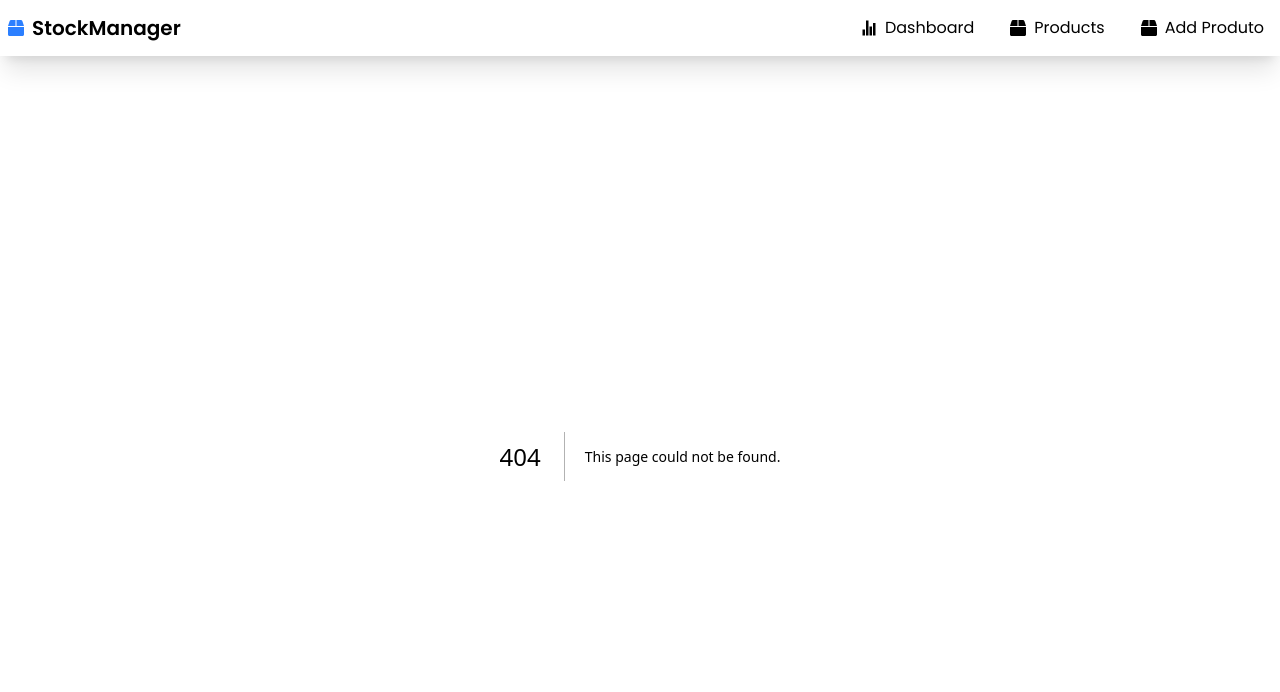
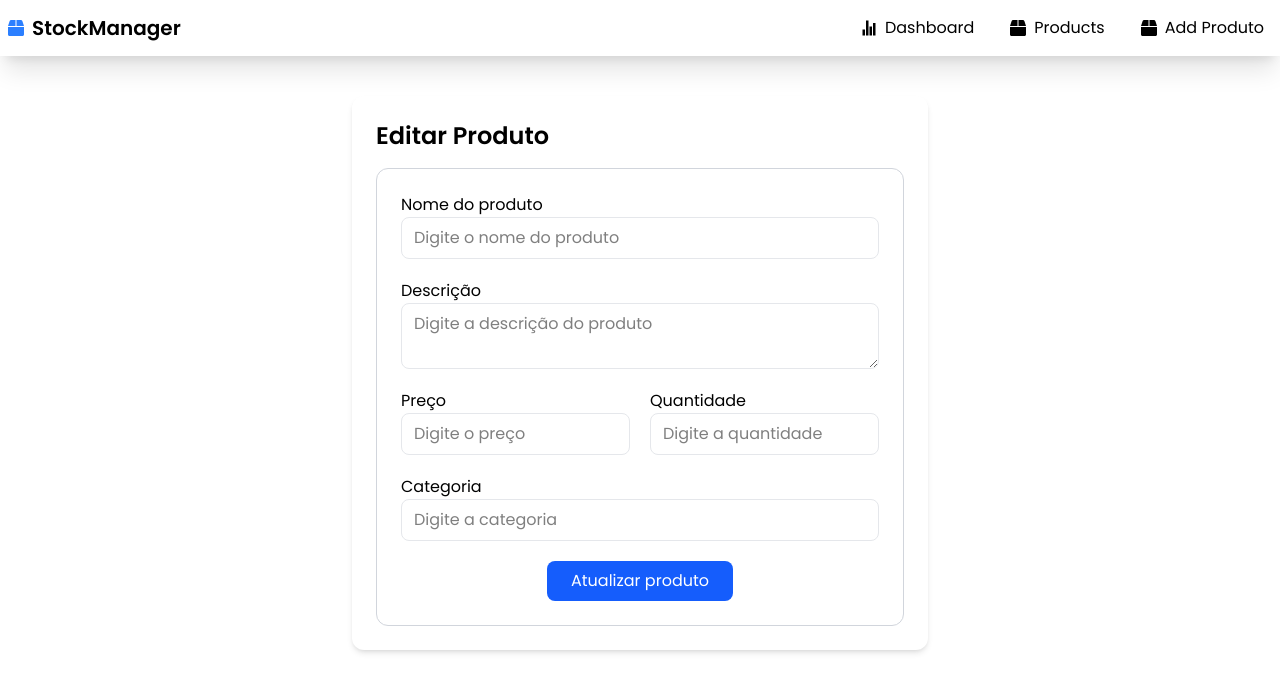
Before and after one commit to Arthurvini17/Stockmanager-frontend, a Next.js app: page /Products/editar/1 in a window 1280 px wide. Before the commit this address had no page. Shown: the top 692 px of the page. Built offline with nearby package versions, Linux system fonts and the light colour scheme; no server answers.

Commit message:
Feat: Edit form feito

```diff
--- a/src/app/Products/ProductsContent.jsx
+++ b/src/app/Products/ProductsContent.jsx
@@ -2,11 +2,15 @@
 
 import { useEffect, useState } from 'react';
 import api from '../../lib/api';
-
+import { CiEdit } from "react-icons/ci";
+import { IoRemoveCircle } from "react-icons/io5";
+import axios from 'axios';
+import { useRouter } from 'next/navigation';
 export default function ProductsContent() {
     const [products, setProducts] = useState([]);
     const [search, setSearch] = useState('');
     const [isLoading, setIsLoading] = useState(true);
+    const router = useRouter();
 
     //buscando produtos
     useEffect(() => {
@@ -47,6 +51,8 @@ export default function ProductsContent() {
             </div>
         );
     }
+
+
     return (
         <div className='w-full mx-auto p-20'>
             <div className=''>
@@ -89,8 +95,14 @@ export default function ProductsContent() {
                             <td className='p-2  text-blue-500'>{prod.category}</td>
                             <td className='p-2 '>{prod.price}</td>
                             <td className='p-2'>{prod.quantity}</td>
-                            <td className='mx-auto  '><button>Editar</button>
-                                <button>Excluir</button>
+                            <td>
+                                <button
+                                    onClick={() => router.push(`/Products/editar/${prod.id}`)}
+                                    aria-label="Editar produto"
+                                    className="text-blue-500 hover:text-blue-700"
+                                >
+                                    <CiEdit />
+                                </button>
                             </td>
                         </tr>
                     )}
--- /dev/null
+++ b/src/app/Products/editar/[id]/page.jsx
@@ -0,0 +1,168 @@
+'use client';
+
+import { useEffect, useState } from 'react';
+import { useParams, useRouter } from 'next/navigation';
+import axios from 'axios';
+
+export default function EditarProduto() {
+    const { id } = useParams();
+    const router = useRouter();
+
+    const [formData, setFormData] = useState({
+        Product_name: '',
+        description: '',
+        price: '',
+        quantity: '',
+        category: '',
+    });
+    const [errors, setErrors] = useState({});
+
+    // Buscar dados do produto atual
+    useEffect(() => {
+        const fetchProduct = async () => {
+            try {
+                const res = await axios.get(`http://localhost:3001/products/${id}`);
+                const data = res.data;
+
+
+                setFormData({
+                    Product_name: data.Product_name || '',
+                    description: data.description || '',
+                    price: data.price?.toString() || '',
+                    quantity: data.quantity?.toString() || '',
+                    category: data.category || '',
+                });
+            } catch (error) {
+                console.error('Erro ao buscar produto:', error);
+            }
+        };
+
+        if (id) {
+            fetchProduct();
+        }
+    }, [id]);
+
+    const handleChange = (e) => {
+        setFormData({
+            ...formData,
+            [e.target.name]: e.target.value,
+        });
+        // Limpa o erro do campo alterado
+        setErrors({
+            ...errors,
+            [e.target.name]: '',
+        });
+    };
+
+    const validateForm = () => {
+        const newErrors = {};
+        if (!formData.Product_name.trim()) newErrors.Product_name = 'Nome do produto é obrigatório';
+        if (!formData.price.trim()) newErrors.price = 'Preço é obrigatório';
+        if (!formData.quantity.trim()) newErrors.quantity = 'Quantidade é obrigatória';
+        if (!formData.category.trim()) newErrors.category = 'Categoria é obrigatória';
+        return newErrors;
+    };
+
+    const handleEdit = async (e) => {
+        e.preventDefault();
+
+        // Valida o formulário
+        const formErrors = validateForm();
+        if (Object.keys(formErrors).length > 0) {
+            setErrors(formErrors);
+            return;
+        }
+
+        try {
+            const updatedProduct = {
+                ...formData,
+                price: Number(formData.price),
+                quantity: Number(formData.quantity),
+            };
+
+            await axios.put(`http://localhost:3001/products/${id}`, updatedProduct);
+            router.push('/Products');
+        } catch (error) {
+            console.error('Erro ao atualizar produto:', error);
+            setErrors({ submit: 'Erro ao atualizar produto. Tente novamente.' });
+        }
+    };
+
+    return (
+        <div className="max-w-xl mx-auto mt-10 bg-white p-6 rounded-xl shadow-md">
+            <h1 className="text-2xl font-semibold mb-4">Editar Produto</h1>
+            {errors.submit && <p className="text-red-500 mb-4">{errors.submit}</p>}
+            <form onSubmit={handleEdit} className="grid grid-cols-2 gap-5 bg-white border border-gray-300 p-6 rounded-xl">
+                <div className="col-span-2 flex flex-col">
+                    <label htmlFor="Product_name">Nome do produto</label>
+                    <input
+                        className={`border ${errors.Product_name ? 'border-red-500' : 'border-gray-200'} px-3 py-2 rounded-lg`}
+                        type="text"
+                        name="Product_name"
+                        value={formData.Product_name}
+                        onChange={handleChange}
+                        placeholder="Digite o nome do produto"
+                    />
+                    {errors.Product_name && <p className="text-red-500 text-sm">{errors.Product_name}</p>}
+                </div>
+
+                <div className="col-span-2 flex flex-col">
+                    <label htmlFor="description">Descrição</label>
+                    <textarea
+                        name="description"
+                        className="border border-gray-200 px-3 py-2 rounded-lg"
+                        value={formData.description}
+                        onChange={handleChange}
+                        placeholder="Digite a descrição do produto"
+                    />
+                </div>
+
+                <div className="col-span-1 flex flex-col">
+                    <label htmlFor="price">Preço</label>
+                    <input
+                        className={`border ${errors.price ? 'border-red-500' : 'border-gray-200'} px-3 py-2 rounded-lg`}
+                        type="number"
+                        name="price"
+                        value={formData.price}
+                        onChange={handleChange}
+                        placeholder="Digite o preço"
+                        step="0.01"
+                    />
+                    {errors.price && <p className="text-red-500 text-sm">{errors.price}</p>}
+                </div>
+
+                <div className="col-span-1 flex flex-col">
+                    <label htmlFor="quantity">Quantidade</label>
+                    <input
+                        className={`border ${errors.quantity ? 'border-red-500' : 'border-gray-200'} px-3 py-2 rounded-lg`}
+                        type="number"
+                        name="quantity"
+                        value={formData.quantity}
+                        onChange={handleChange}
+                        placeholder="Digite a quantidade"
+                    />
+                    {errors.quantity && <p className="text-red-500 text-sm">{errors.quantity}</p>}
+                </div>
+
+                <div className="col-span-2 flex flex-col">
+                    <label htmlFor="category">Categoria</label>
+                    <input
+                        className={`border ${errors.category ? 'border-red-500' : 'border-gray-200'} px-3 py-2 rounded-lg`}
+                        type="text"
+                        name="category"
+                        value={formData.category}
+                        onChange={handleChange}
+                        placeholder="Digite a categoria"
+                    />
+                    {errors.category && <p className="text-red-500 text-sm">{errors.category}</p>}
+                </div>
+
+                <div className="col-span-2 flex justify-center">
+                    <button type="submit" className="bg-blue-600 text-white px-6 py-2 rounded-lg hover:bg-blue-700 transition">
+                        Atualizar produto
+                    </button>
+                </div>
+            </form>
+        </div>
+    );
+}
```
